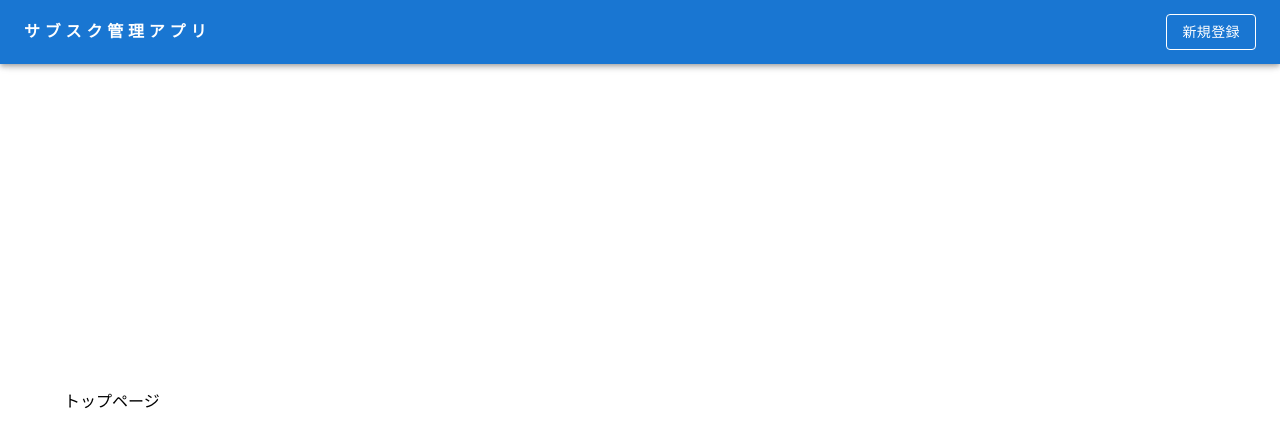
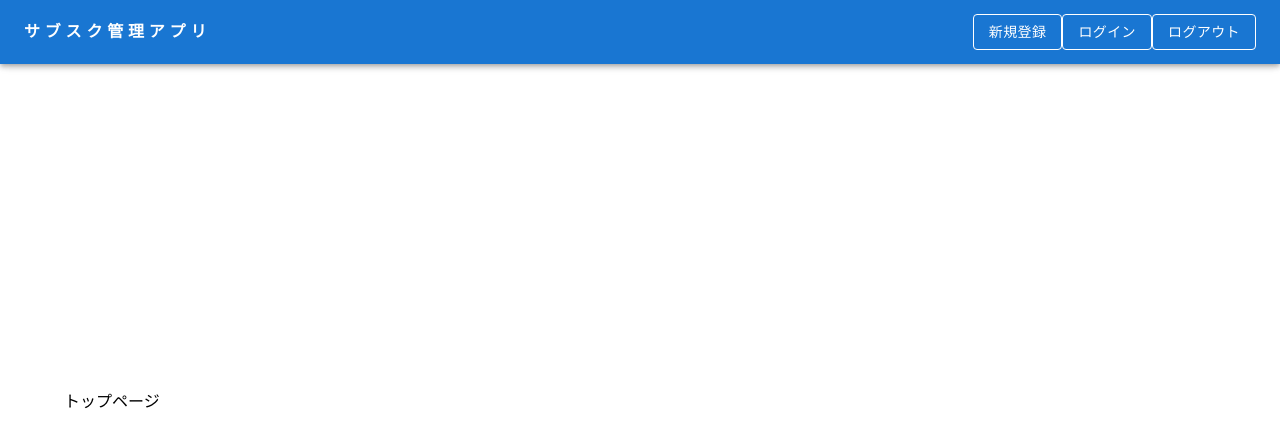
Before and after one commit to y-magavel/subscription-management-app, a React (Create React App) app: page / in a window 1280 px wide. Shown: the top 446 px of the page. Built offline with nearby package versions, Linux system fonts and the light colour scheme; no server answers.

Commit message:
ログアウト機能を実装
ヘッダーにログインとログアウトボタンを設置して動作確認

```diff
--- a/src/components/organisms/Header.tsx
+++ b/src/components/organisms/Header.tsx
@@ -1,6 +1,7 @@
 import React from "react";
 import {AppBar, Box, Button, styled, Toolbar, Typography} from "@mui/material";
 import {useNavigate} from "react-router-dom";
+import {logOut} from "../../services/api";
 
 const CustomToolbar = styled(Toolbar)({
     justifyContent: 'space-between',
@@ -16,6 +17,11 @@ const CustomTitle = styled(Typography)({
 export const Header: React.FC = () => {
     const navigate = useNavigate();
 
+    // ログアウトボタンを押したとき
+    const onClickLogout = () => {
+        logOut();
+    };
+
     return (
         // <>
             <AppBar position="fixed">
@@ -24,6 +30,8 @@ export const Header: React.FC = () => {
 
                     <Box>
                         <Button variant="outlined" color="inherit" onClick={() => navigate("/signup")}>新規登録</Button>
+                        <Button variant="outlined" color="inherit" onClick={() => navigate("/login")}>ログイン</Button>
+                        <Button variant="outlined" color="inherit" onClick={onClickLogout}>ログアウト</Button>
                     </Box>
 
                 </CustomToolbar>
--- a/src/services/api.ts
+++ b/src/services/api.ts
@@ -1,6 +1,6 @@
-import {getAuth, createUserWithEmailAndPassword, signInWithEmailAndPassword} from "firebase/auth";
+import {getAuth, createUserWithEmailAndPassword, signInWithEmailAndPassword, signOut} from "firebase/auth";
 
-// ユーザー新規登録
+// 新規登録
 export const signUp = (email: string, password: string) => {
     const auth = getAuth();
 
@@ -30,3 +30,13 @@ export const logIn = (email: string, password: string) => {
             alert(`${errorCode}: ${errorMessage}`);
         });
 };
+
+// ログアウト
+export const logOut = () => {
+    const auth = getAuth();
+    signOut(auth).then(() => {
+        console.log(`ログアウト成功`);
+    }).catch((error) => {
+        console.log(`エラー発生: ${error}`);
+    });
+};
```
